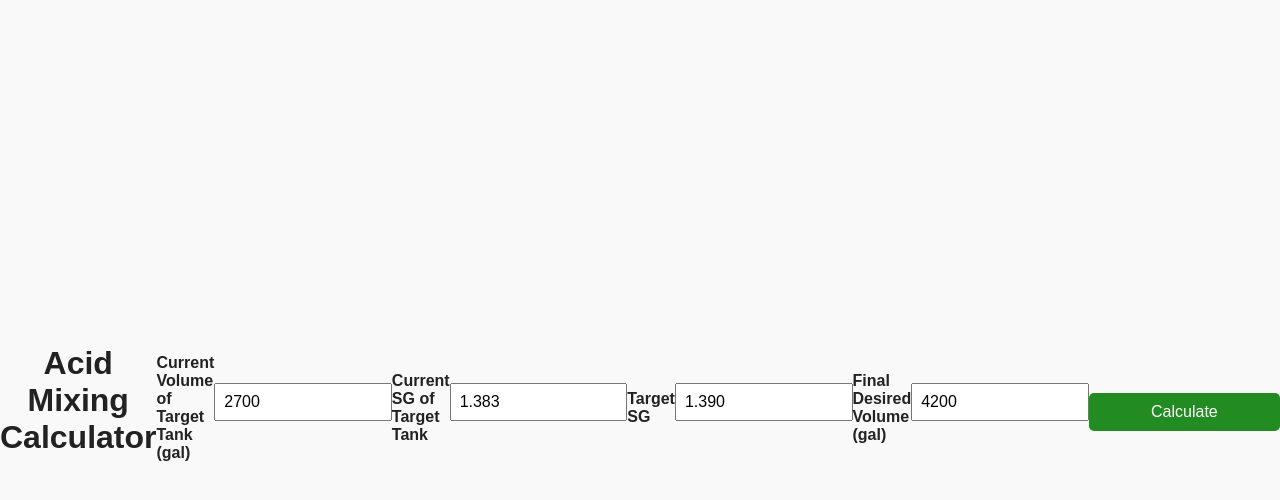
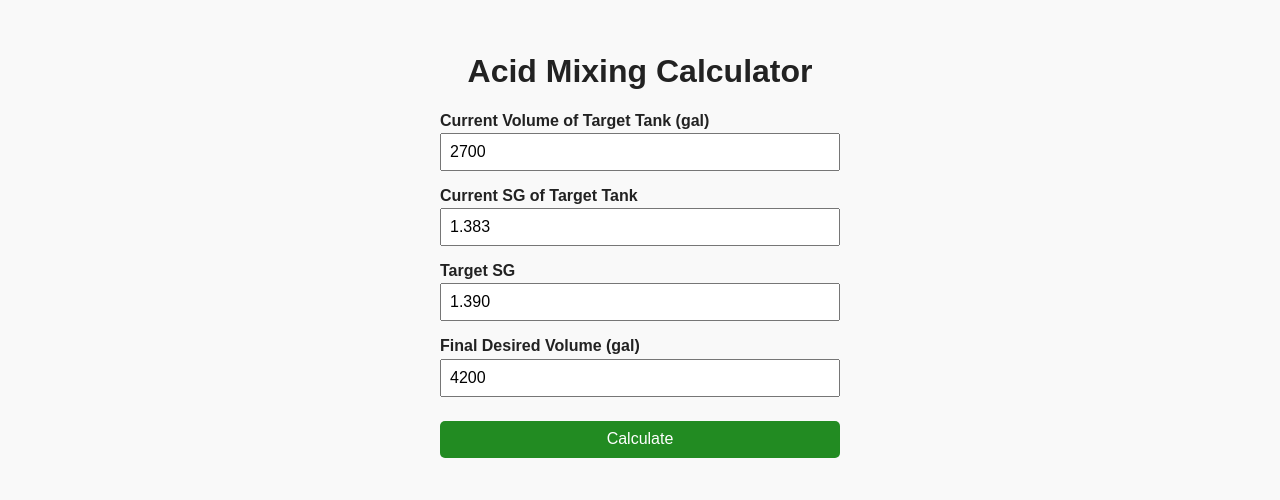
Before and after one commit to Xtr4Kr15py/Acid-Mixing-Calculator, a plain HTML site: page index.html in a window 1280 px wide. Drawn offline with Linux system fonts and the light colour scheme.

Commit message:
Update index.html

```diff
--- a/index.html
+++ b/index.html
@@ -13,23 +13,23 @@
   color: #222;
   display: flex;
   justify-content: center;
-  align-items: center;
-  min-height: 100vh;
-  text-align: center;
+  padding: 2rem;
   margin: 0;
 }
 
 .container {
   max-width: 400px;
   width: 100%;
-  padding: 1rem;
+}
+
+h1 {
+  text-align: center;
 }
 
 label {
   display: block;
   margin-top: 1rem;
   font-weight: bold;
-  text-align: left;
 }
 
 input {
@@ -37,6 +37,7 @@ input {
   padding: 0.5rem;
   font-size: 1rem;
   margin-top: 0.2rem;
+  box-sizing: border-box;
 }
 
 button {
@@ -48,6 +49,7 @@ button {
   border: none;
   border-radius: 5px;
   width: 100%;
+  box-sizing: border-box;
 }
 
 #result {
@@ -55,22 +57,32 @@ button {
   font-size: 1.2rem;
   font-weight: bold;
   color: green;
+  text-align: center;
 }
+
 
   </style>
 </head>
 <body>
+  <div class="container">
     <h1>Acid Mixing Calculator</h1>
+
     <label>Current Volume of Target Tank (gal)</label>
     <input id="v1" type="number" value="2700" />
+
     <label>Current SG of Target Tank</label>
     <input id="sg1" type="number" step="0.001" value="1.383" />
+
     <label>Target SG</label>
     <input id="sgt" type="number" step="0.001" value="1.390" />
+
     <label>Final Desired Volume (gal)</label>
     <input id="vf" type="number" value="4200" />
+
     <button onclick="calculate()">Calculate</button>
     <div id="result"></div>
+  </div>
   <script src="main.js"></script>
 </body>
+
 </html>
```
Lines whose indentation alone changed are shown as unchanged.
